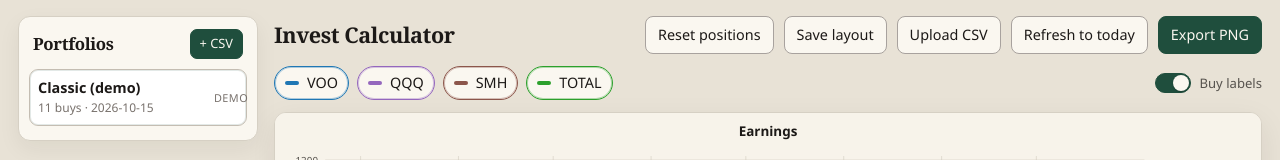
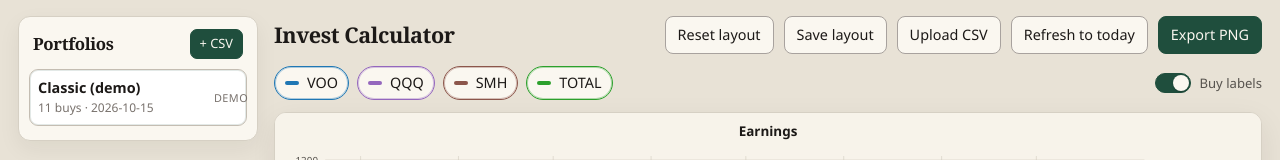
Before and after one commit to DenysPiven/InvestCalculator, a React (Vite) app: page / in a window 1280 px wide. Shown: the top 160 px of the page. Built offline with nearby package versions, Linux system fonts and the light colour scheme.

Commit message:
Rename Reset positions to Reset layout
Co-authored-by: pivden2000 <pivden2000@gmail.com>

```diff
--- a/src/App.tsx
+++ b/src/App.tsx
@@ -839,7 +839,7 @@ export default function App() {
         <div className="toolbar">
           <h1>Invest Calculator</h1>
           <button type="button" onClick={reset}>
-            Reset positions
+            Reset layout
           </button>
           <button
             type="button"
```
